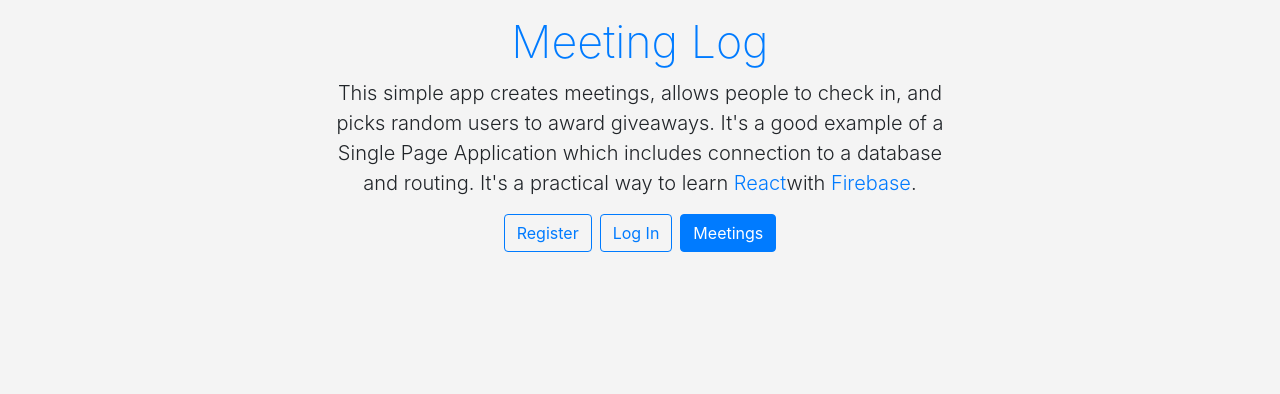
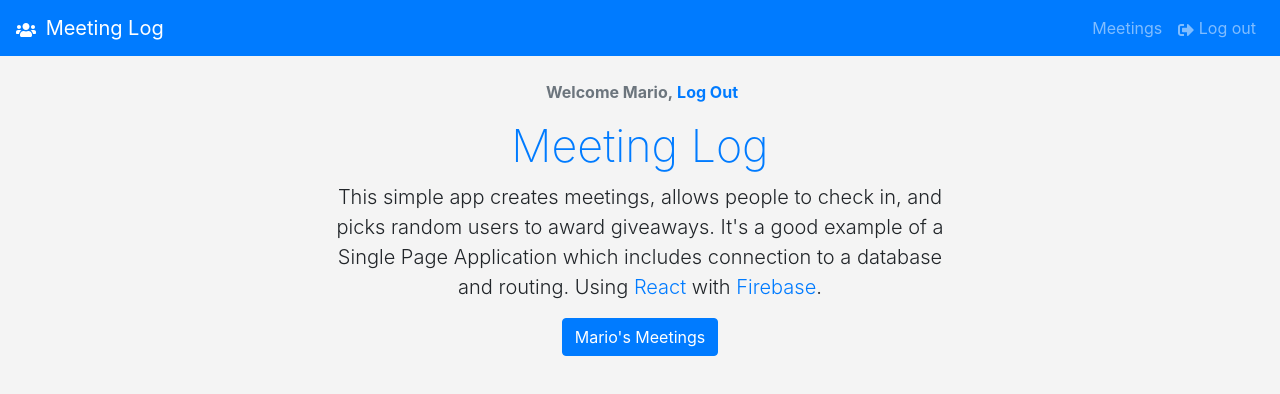
Before and after one commit to solarstar101/MeetingApp, a React (Create React App) app: page / in a window 1280 px wide. Shown: the top 394 px of the page. Built offline with nearby package versions, Linux system fonts and the light colour scheme.

Commit message:
Reach-Router has been setup have also setup different render based on login state

```diff
--- a/package.json
+++ b/package.json
@@ -3,6 +3,7 @@
   "version": "0.1.0",
   "private": true,
   "dependencies": {
+    "@reach/router": "^1.2.1",
     "@testing-library/jest-dom": "^4.2.4",
     "@testing-library/react": "^9.3.2",
     "@testing-library/user-event": "^7.1.2",
@@ -10,6 +11,7 @@
     "react": "^16.12.0",
     "react-bootstrap": "^1.0.0-beta.16",
     "react-dom": "^16.12.0",
+    "react-icons": "^3.8.0",
     "react-scripts": "3.3.0"
   },
   "scripts": {
--- a/src/App.js
+++ b/src/App.js
@@ -1,9 +1,35 @@
-import React from "react";
+import React, { Component } from "react";
 
 import Home from "./Components/Home";
+import Welcome from "./Components/Welcome";
+import Navigation from "./Components/Navigation";
+import Login from "./Components/Login";
+import Meetings from "./Components/Meetings";
+import Register from "./Components/Register";
 
-function App() {
-  return <Home />;
+import { Router } from "@reach/router";
+export default class App extends Component {
+  constructor() {
+    super();
+
+    this.state = {
+      user: "Mario"
+    };
+  }
+
+  render() {
+    return (
+      <>
+        <Navigation user={this.state.user} />
+        {this.state.user && <Welcome user={this.state.user} />}
+
+        <Router>
+          <Home path="/" user={this.state.user} />
+          <Login path="/login" />
+          <Meetings path="/meetings" />
+          <Register path="/register" />
+        </Router>
+      </>
+    );
+  }
 }
-
-export default App;
--- a/src/Components/Home.js
+++ b/src/Components/Home.js
@@ -2,7 +2,9 @@ import React, { Component } from "react";
 import styles from "./Styling/Home.module.css";
 
 export default class Home extends Component {
-  render() {
+  render(props) {
+    const { user } = this.props;
+
     return (
       <div class="container text-center">
         <div class="row justify-content-center">
@@ -16,20 +18,26 @@ export default class Home extends Component {
               This simple app creates meetings, allows people to check in, and
               picks random users to award giveaways. It's a good example of a
               Single Page Application which includes connection to a database
-              and routing. It's a practical way to learn{" "}
-              <a href="https://reactjs.org/">React</a>
-              with <a href="https://firebase.google.com">Firebase</a>.
+              and routing. Using
+              <a href="https://reactjs.org/"> React </a>
+              with <a href="https://firebase.google.com"> Firebase</a>.
             </p>
-
+            {user === null ? (
+              <>
                 <a href="/register" class="btn btn-outline-primary mr-2">
                   Register
                 </a>
                 <a href="/login" class="btn btn-outline-primary mr-2">
                   Log In
                 </a>
+              </>
+            ) : (
+              <>
                 <a href="/meetings" class="btn btn-primary">
-              Meetings
+                  {user}'s Meetings
                 </a>
+              </>
+            )}
           </div>
         </div>
       </div>
--- /dev/null
+++ b/src/Components/Login.js
@@ -0,0 +1,11 @@
+import React, { Component } from "react";
+
+export default class Login extends Component {
+  render() {
+    return (
+      <div>
+        <h1> Welcome to Login</h1>
+      </div>
+    );
+  }
+}
--- /dev/null
+++ b/src/Components/Meetings.js
@@ -0,0 +1,11 @@
+import React, { Component } from "react";
+
+export default class Meetings extends Component {
+  render() {
+    return (
+      <div>
+        <h1> Meetings </h1>
+      </div>
+    );
+  }
+}
--- /dev/null
+++ b/src/Components/Navigation.js
@@ -0,0 +1,44 @@
+import React, { Component } from "react";
+import {
+  FaUsers,
+  FaSignInAlt,
+  FaSignOutAlt,
+  FaRegPlusSquare
+} from "react-icons/fa";
+
+export default class Navigation extends Component {
+  render() {
+    const { user } = this.props;
+
+    return (
+      <nav className="site-nav family-sans navbar navbar-expand bg-primary navbar-dark higher">
+        <div className="container-fluid">
+          <a href="/" className="navbar-brand">
+            <FaUsers className="mr-1" /> Meeting Log
+          </a>
+          <div className="navbar-nav ml-auto">
+            {user ? (
+              <>
+                <a className="nav-item nav-link" href="/meetings">
+                  Meetings
+                </a>
+                <a className="nav-item nav-link" href="/login">
+                  <FaSignOutAlt /> Log out
+                </a>
+              </>
+            ) : (
+              <>
+                <a className="nav-item nav-link" href="/register">
+                  <FaRegPlusSquare /> Register
+                </a>
+                <a className="nav-item nav-link" href="/login">
+                  <FaSignInAlt /> Log In
+                </a>
+              </>
+            )}
+          </div>
+        </div>
+      </nav>
+    );
+  }
+}
--- /dev/null
+++ b/src/Components/Register.js
@@ -0,0 +1,11 @@
+import React, { Component } from "react";
+
+export default class Register extends Component {
+  render() {
+    return (
+      <div>
+        <h1> Register</h1>
+      </div>
+    );
+  }
+}
--- /dev/null
+++ b/src/Components/Welcome.js
@@ -0,0 +1,18 @@
+import React, { Component } from "react";
+
+export default class Welcome extends Component {
+  render() {
+    const { user } = this.props;
+
+    return (
+      <div className="text-center mt-4">
+        <span className={`text-secondary font-weight-bold pl-1`}>
+          Welcome {user},
+          <a href="/" className={`font-weight-bold text-primary pl-1`}>
+            Log Out
+          </a>
+        </span>
+      </div>
+    );
+  }
+}
```
Also changed, not shown: 2 other files (tests, documents, lock files or other folders). Lines whose indentation alone changed are shown as unchanged.
